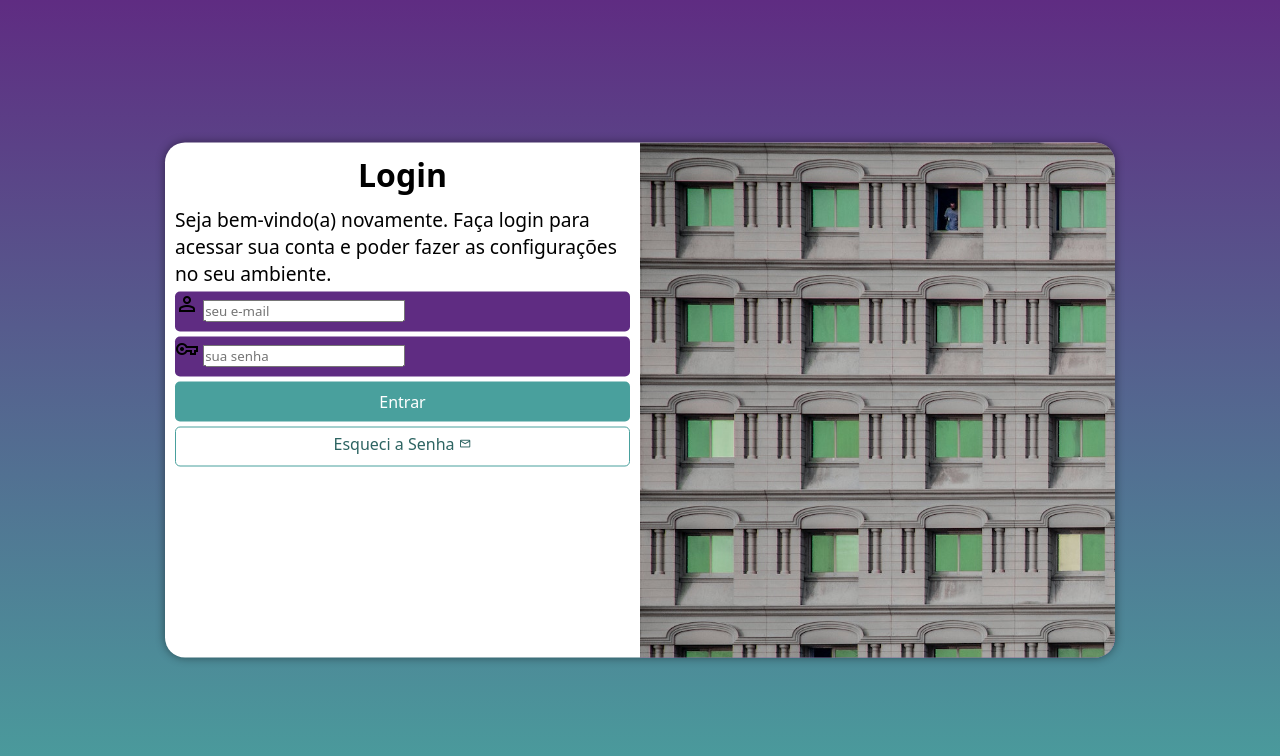
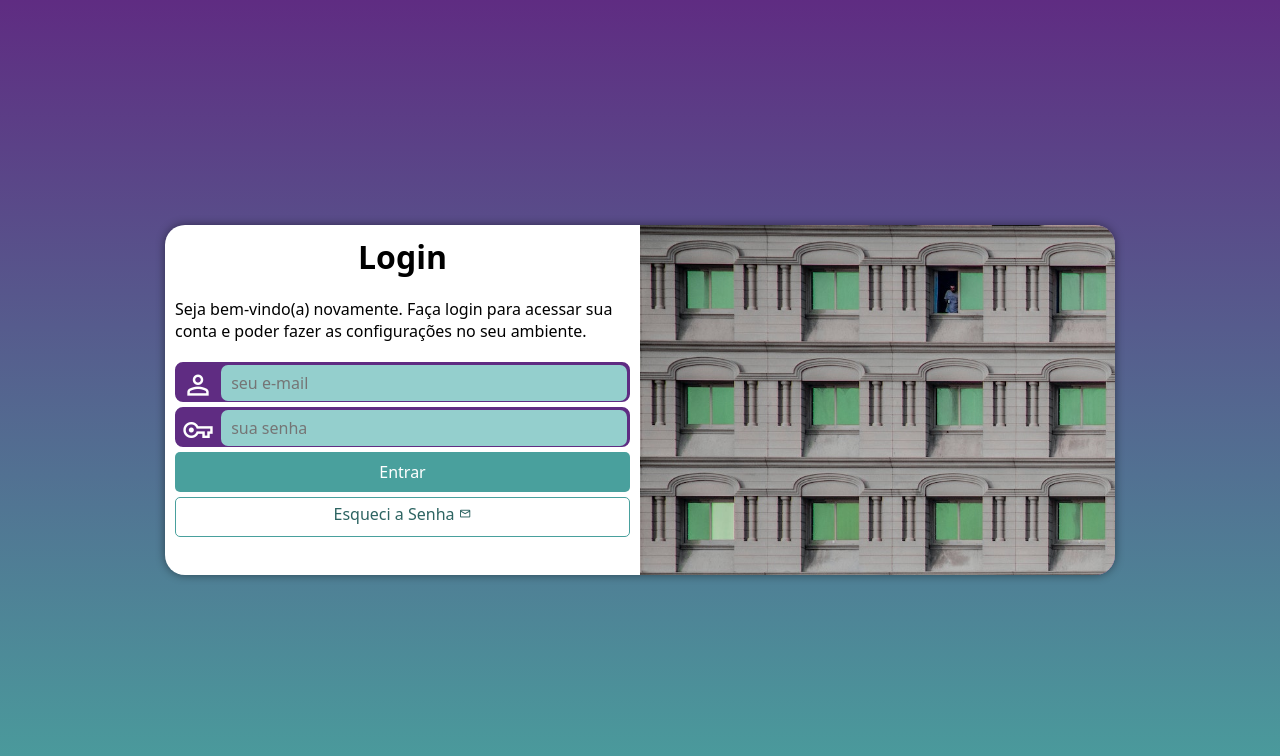
Before and after one commit to joaopoguerra/projeto-login, a plain HTML site: page index.html in a window 1280 px wide. Drawn offline with nearby package versions, Linux system fonts and the light colour scheme.

Commit message:
finalizacao projeto login

```diff
--- a/estilos/media-query.css
+++ b/estilos/media-query.css
@@ -20,6 +20,7 @@ Grandes Telas: acima de 1200px */
 
     section#login {
         width: 80vw;
+        height: 280px;
     }
 
     section#login > div#imagem {
@@ -42,6 +43,7 @@ Grandes Telas: acima de 1200px */
 
     section#login {
         width: 950px;
+        height: 350px;
     }
 
     section#login > div#imagem {
@@ -60,6 +62,7 @@ Grandes Telas: acima de 1200px */
     }
 
     div#formulario > p {
-        font-size: 1.2em;
+        font-size: 1em;
+        margin: 20px 0px;
     }
 }
--- a/estilos/style.css
+++ b/estilos/style.css
@@ -34,7 +34,6 @@
     position: absolute;
     left: 50%;
     top: 50%;
-    transform: translate(-50%, -50%);
     overflow: hidden;
 
     background-color: white;
@@ -46,6 +45,7 @@
     transition-property: width, height;
     transition-duration: .5s, .5s;
     transition-timing-function: ease;
+    transform: translate(-50%, -50%);
  }
 
  section#login > div#imagem {
@@ -73,14 +73,33 @@
 form > div.campo {
     display: block;
     background-color: var(--cor02);
+    border: 2px solid var(--cor02);
     width: 100%;
     height: 40px;
-    border-radius: 5px;
+    border-radius: 8px;
     margin: 5px 0px;
 }
 
 div.campo > label {
     display: none;
+}
+
+div.campo > span {
+    color: white;
+    font-size: 2em;
+    width: 40px;
+    padding: 5px;
+}
+
+div.campo > input {
+    background-color: #94cfcd;
+    font-size: 1em;
+    width: calc(100% - 45px);
+    height: 100%;
+    border: 0px;
+    border-radius: 7px;
+    padding: 10px;
+    transform: translateY(-12px);
 }
 
  form > input[type=submit] {
```
